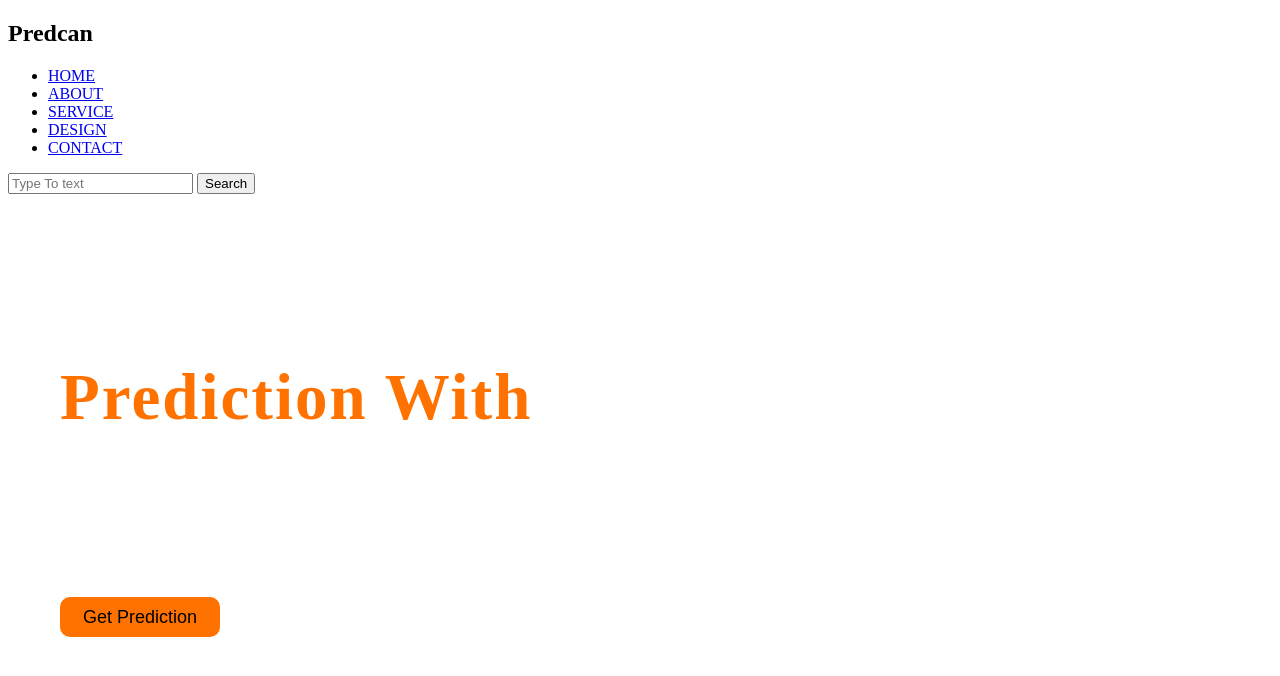
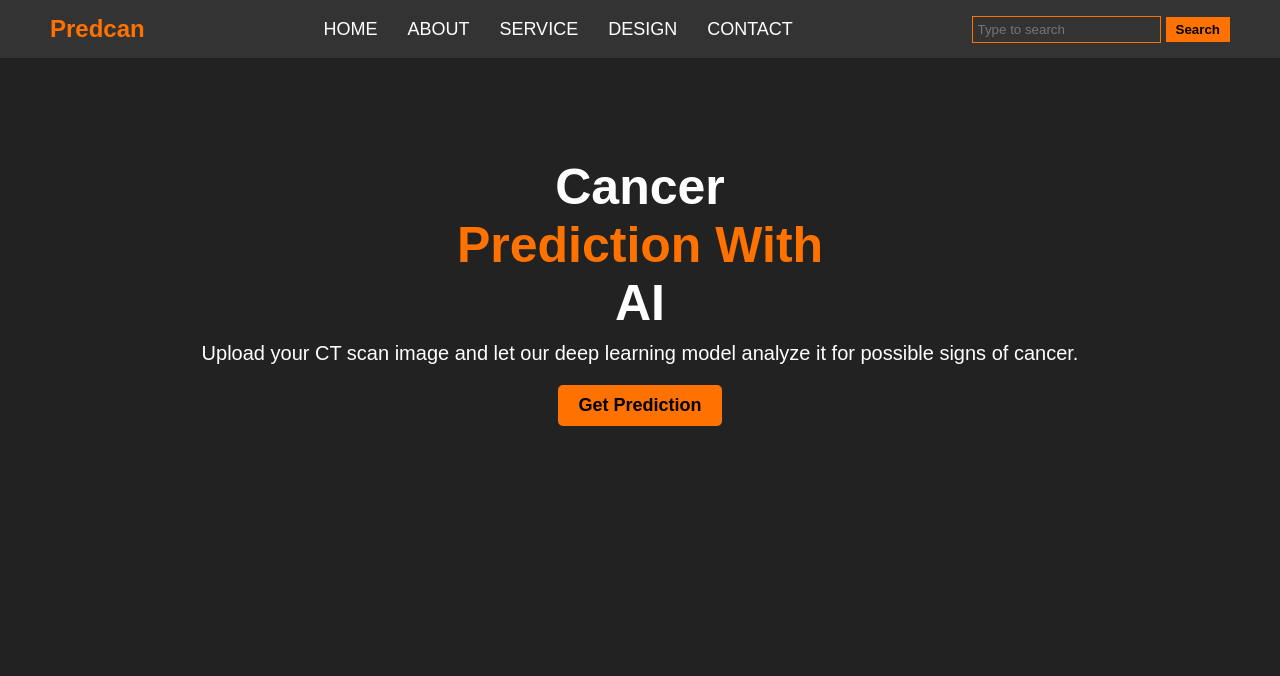
Before and after one commit to banerjee-ishita123/Cancer-Prediction-a-deep-learning-project, a Flask app: page / in a window 1280 px wide. Shown: the top 676 px of the page. Run offline with Flask 3, Linux system fonts and the light colour scheme.

Commit message:
index.html updated

```diff
--- a/templates/index.html
+++ b/templates/index.html
@@ -3,65 +3,102 @@
 <head>
 	<meta charset="UTF-8">
 	<meta name="viewport" content="width=device-width, initial-scale=1.0">
-	<title>Chest Cancer prediction</title>
-</head>
+	<title>Chest Cancer Prediction</title>
 	<style>
-
-
-
-.content{
-    width: 1200px;
-    height: auto;
-    margin: auto;
-    color: #fff;
-    position: relative;
+		* {
+		    margin: 0;
+		    padding: 0;
+		    box-sizing: border-box;
 		}
-
-.content .par{
-    padding-left: 20px;
-    padding-bottom: 25px;
-    font-family: Arial;
-    letter-spacing: 1.2px;
-    line-height: 30px;
+		body {
+		    font-family: Arial, sans-serif;
+		    background-color: #222;
+		    color: white;
 		}
-
-.content h1{
-    font-family: 'Times New Roman';
-    font-size: 50px;
-    padding-left: 20px;
-    margin-top: 9%;
-    letter-spacing: 2px;
+		.navbar {
+		    display: flex;
+		    justify-content: space-between;
+		    align-items: center;
+		    padding: 15px 50px;
+		    background: #333;
 		}
-
-.content .cn{
-    width: 160px;
-    height: 40px;
+		.logo {
+		    font-size: 24px;
+		    color: #ff7200;
+		}
+		.menu ul {
+		    display: flex;
+		    list-style: none;
+		}
+		.menu ul li {
+		    margin: 0 15px;
+		}
+		.menu ul li a {
+		    text-decoration: none;
+		    color: white;
+		    font-size: 18px;
+		    transition: 0.3s;
+		}
+		.menu ul li a:hover {
+		    color: #ff7200;
+		}
+		.search {
+		    display: flex;
+		    align-items: center;
+		}
+		.srch {
+		    padding: 5px;
+		    border: 1px solid #ff7200;
+		    background: transparent;
+		    color: white;
+		    outline: none;
+		}
+		.btn {
+		    padding: 5px 10px;
+		    margin-left: 5px;
 		    background: #ff7200;
 		    border: none;
+		    cursor: pointer;
+		    color: black;
+		    font-weight: bold;
+		}
+		.content {
+		    width: 80%;
+		    margin: auto;
+		    text-align: center;
+		    margin-top: 100px;
+		}
+		.content h1 {
+		    font-size: 50px;
 		    margin-bottom: 10px;
-    margin-left: 20px;
+		}
+		.content span {
+		    color: #ff7200;
+		}
+		.par {
+		    font-size: 20px;
+		    margin-bottom: 20px;
+		}
+		.cn {
+		    display: inline-block;
+		    padding: 10px 20px;
+		    background: #ff7200;
+		    border: none;
 		    font-size: 18px;
-    border-radius: 10px;
+		    border-radius: 5px;
 		    cursor: pointer;
-    transition: .4s ease;
-
+		    transition: 0.3s;
 		}
-
-.content .cn a{
+		.cn a {
 		    text-decoration: none;
-    color: #000;
-    transition: .3s ease;
+		    color: black;
+		    font-weight: bold;
 		}
-
-.cn:hover{
-    background-color: #fff;
-}
-
-.content span{
-    color: #ff7200;
-    font-size: 65px
+		.cn:hover {
+		    background: white;
 		}
 	</style>
+</head>
 <body>
 
   <div class="main">
@@ -81,14 +118,14 @@
         </div>
 
         <div class="search">
-            <input class="srch" type="search" name="" placeholder="Type To text">
-            <a href="#"> <button class="btn">Search</button></a>
+            <input class="srch" type="search" placeholder="Type to search">
+            <button class="btn">Search</button>
+        </div>
     </div>
 
-    </div>
     <div class="content">
         <h1>Cancer <br><span>Prediction With</span> <br>AI</h1>
-        <p class="par">Upload your CT scan image and let our deep learning model analyze it for possible signs of cancer</p>
+        <p class="par">Upload your CT scan image and let our deep learning model analyze it for possible signs of cancer.</p>
 
         <button class="cn"><a href="/predict_result">Get Prediction</a></button>
     </div>
```
Lines whose indentation alone changed are shown as unchanged.
